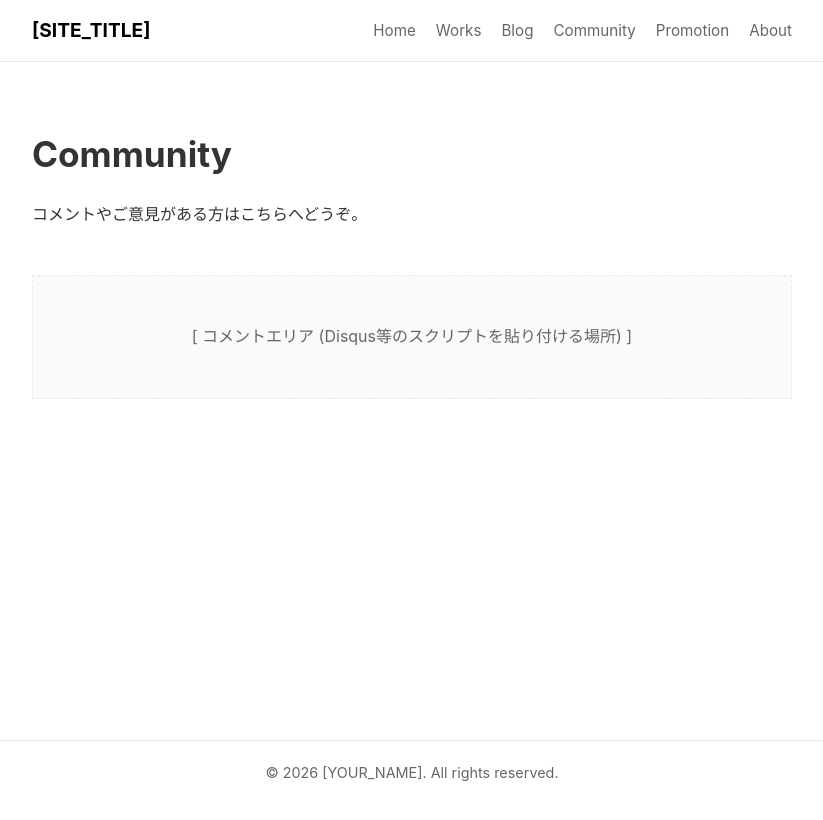
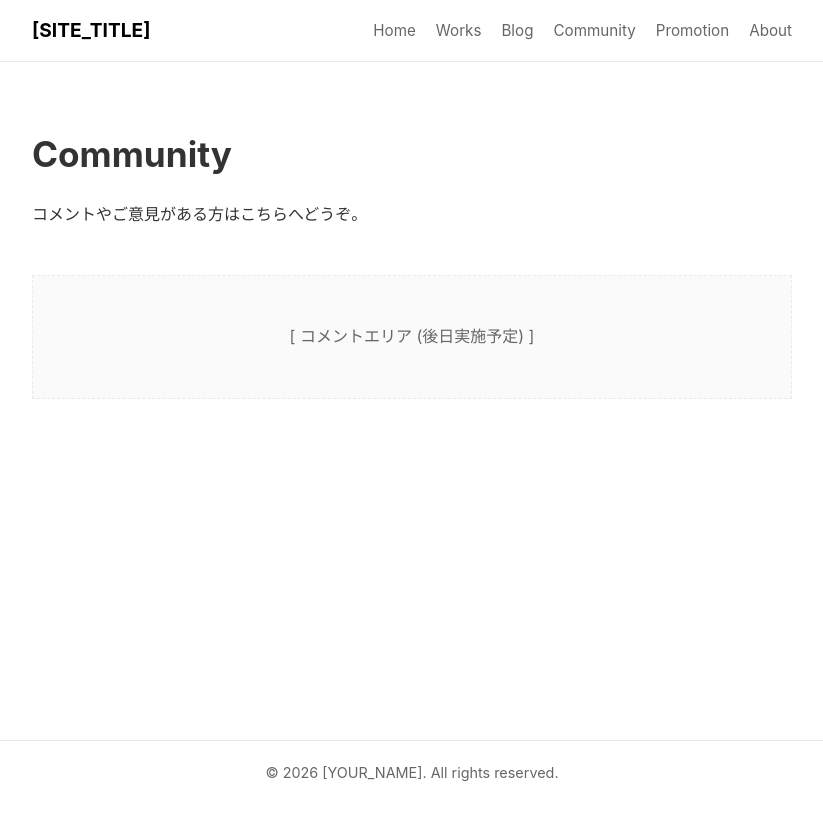
Before and after one commit to woody-510/homepage, a Jekyll site: the page built from community.html, in a window 1280 px wide. Shown: the top 820 px of the page, without its empty margins (228-1051 px from the left). Built offline with Jekyll 4.4.1, drawn with Linux system fonts in a browser that asks for light colours.

Commit message:
Update community.html

```diff
--- a/community.html
+++ b/community.html
@@ -15,7 +15,7 @@ title: Community
     <div id="disqus_thread">
         <!-- コメント欄がここに表示されます -->
         <p style="text-align: center; color: var(--text-light); padding: 3rem; background: #fafafa; border: 1px dashed var(--border-color);">
-            [ コメントエリア (Disqus等のスクリプトを貼り付ける場所) ]
+            [ コメントエリア (後日実施予定) ]
         </p>
     </div>
 </div>
```
